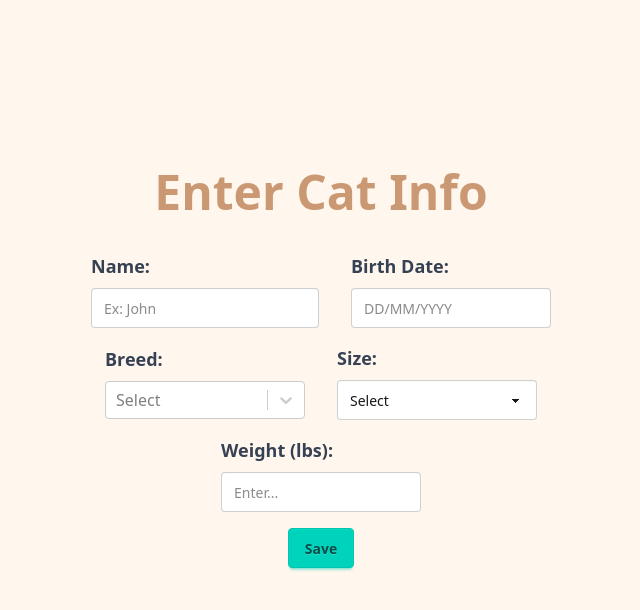
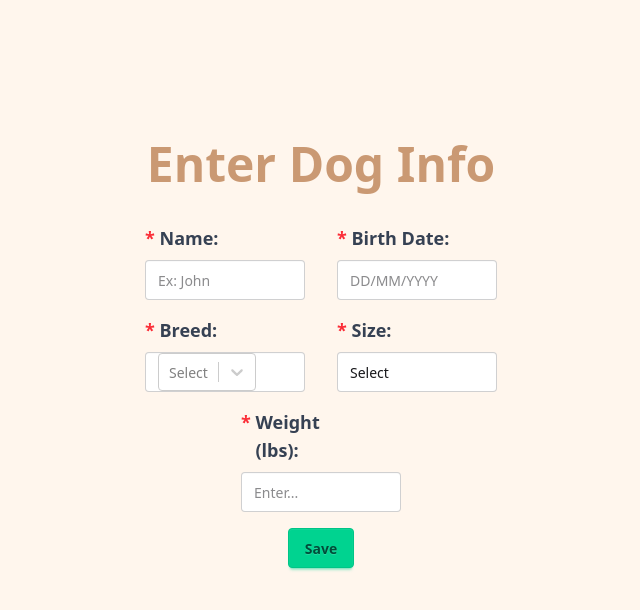
Before and after one commit to mmich3/Group-2-Petnosis, a React (Vite) app in the folder petnosis/: page /add-dog in a window 1280 px wide. Shown: the top 610 px of the page, without its empty margins (319-959 px from the left). Built offline with nearby package versions, Linux system fonts and the light colour scheme.

Commit message:
select pet saves

```diff
--- a/petnosis/src/App.jsx
+++ b/petnosis/src/App.jsx
@@ -27,11 +27,11 @@ function App() {
     },
     {
       path: '/add-cat',
-      element: <AddDog />,
+      element: <AddCat />,
     },
     {
       path: '/add-dog',
-      element: <AddCat />,
+      element: <AddDog />,
     },
     {
       path: '/SelectPet',
--- a/petnosis/src/pages/AddCat.jsx
+++ b/petnosis/src/pages/AddCat.jsx
@@ -60,6 +60,7 @@ const AddCat = () => {
         const catData = JSON.parse(localStorage.getItem('cats')) || [];
 
         const cat = {
+
             name,
             birthday: bday ? bday.toISOString() : '',
             breed,
@@ -69,6 +70,10 @@ const AddCat = () => {
 
         catData.push(cat);
         localStorage.setItem('cats', JSON.stringify(catData));
+    }
+
+    const handleAdd = () => {
+
     }
 
   return (
@@ -82,7 +87,7 @@ const AddCat = () => {
         <div className="flex justify-center items-center gap-8 ">
             <div>
                 <label className="block w-[200px] text-lg font-semibold mb-2 text-gray-700 ">Name:</label>
-                <input
+                <input required
                     type="text"
                     className="input input-bordered w-full max-w-xs"
                     value={name}
@@ -93,7 +98,7 @@ const AddCat = () => {
 
             <div>
                 <label className="block w-[200px] text-lg font-semibold mb-2 text-gray-700">Birth Date:</label>
-                <DatePicker
+                <DatePicker required
                     popperClassName="my-datepicker"
                     selected={bday}
                     onChange={(e) => setBday(e)}
@@ -112,7 +117,7 @@ const AddCat = () => {
         <div className="flex justify-center items-center gap-8">
             <div>
                 <label className=" block w-[200px] text-lg font-semibold mb-2 text-gray-700">Breed:</label>
-                <Select
+                <Select required
                     options={catBreeds}
                     value={catBreeds.find((breedObj) => breedObj.value === breed)}
                     onChange={(e) => setBreed(e.value)}
@@ -123,7 +128,7 @@ const AddCat = () => {
 
             <div>
                 <label className="block text-lg font-semibold mb-2 text-gray-700">Size:</label>
-                <select
+                <select required
                     value={size}
                     onChange={(e) => setSize(e.target.value)}
                     className=" select select-bordered w-[200px] mr-[0px]"
@@ -140,7 +145,7 @@ const AddCat = () => {
         <div className="flex justify-center items-center gap-8 mb-4">
             <div>
                 <label className="block w-[150px] text-lg font-semibold mb-2 text-gray-700">Weight (lbs):</label>
-                <input
+                <input required
                     type="number"
                     placeholder="Enter..."
                     value={weight}
--- a/petnosis/src/pages/AddDog.jsx
+++ b/petnosis/src/pages/AddDog.jsx
@@ -168,23 +168,72 @@ const AddDog = () => {
     const [bday, setBday] = useState(null);
     const [breed, setBreed] = useState('');
     const [size, setSize] = useState('');
-    const [weight, setWeight] = useState('');
+    const [weight, setWeight] = useState(null);
+    const [isNameFilled, setNameFilled] = useState(false);
+    const [isBdayFilled, setBdayFilled] = useState(false);
+    const [isBreedFilled, setBreedFilled] = useState(false);
+    const [isSizeFilled, setSizeFilled] = useState(false);
+    const [isWeightFilled, setWeightFilled] = useState(false);
+    const [handleClicked, setHandleClicked] = useState(false);
 
     const handle = () => {
+
+        // setHandleClicked(true);
+
+        // if (!name) {
+        //     setNameFilled(false);
+        //     return;
+        // } else {
+        //     setNameFilled(true);
+        // }
+
+        // if (!bday) {
+        //     setBdayFilled(false);
+        //     return;
+        // } else {
+        //     setBdayFilled(true);
+        // }
+
+        // if (!breed) {
+        //     setBreedFilled(false);
+        //     return;
+        // } else {
+        //     setBreedFilled(true);
+        // }
+
+        // if (!size) {
+        //     setSizeFilled(false);
+        //     return;
+        // } else {
+        //     setSizeFilled(true);
+        // }
+
+        // if (!weight) {
+        //     setWeightFilled(false);
+        //     return;
+        // } else {
+        //     setWeightFilled(true);
+        // }
 
         const dogData = JSON.parse(localStorage.getItem('dogs')) || [];
 
         const dog = {
-            name,
-            birthday: bday ? bday.toISOString() : '',
-            breed,
-            size,
-            dogWeight: weight ? weight.toISOString() : '',
+          name,
+          birthday: bday ? bday.toISOString() : '',
+          breed: breed?.value || '',
+          size,
+          dogWeight: weight || '',
         };
 
         dogData.push(dog);
         localStorage.setItem('dogs', JSON.stringify(dogData));
-    }
+
+        // setName('');
+        // setBday(null);
+        // setBreed(null);
+        // setSize('');
+        // setWeight('');
+      };
 
   return (
     <div className='min-h-screen'>
@@ -196,18 +245,31 @@ const AddDog = () => {
 
         <div className="flex justify-center items-center gap-8 ">
             <div>
-                <label className="block w-[200px] text-lg font-semibold mb-2 text-gray-700 ">Name:</label>
+                <div className='flex flex-row'>
+                    <label className="text-lg font-semibold mb-2 text-red-500 ml-4">*&nbsp;</label>
+                    <label className="block w-[110px] text-lg font-semibold mb-2 text-gray-700 ">Name:</label>
+                </div>
                 <input
                     type="text"
-                    className="input input-bordered w-full max-w-xs"
+                    className="input input-bordered w-40 ml-4"
                     value={name}
                     placeholder='Ex: John'
                     onChange={(e) => setName(e.target.value)}
                 />
+
+                {!isNameFilled && handleClicked && (
+                    <p className="text-red-500 text-sm ml-4">
+                    Please enter a name.
+                    </p>
+                )}
+
             </div>
 
             <div>
-                <label className="block w-[200px] text-lg font-semibold mb-2 text-gray-700">Birth Date:</label>
+                <div className='flex flex-row'>
+                    <label className="text-lg font-semibold mb-2 text-red-500">*&nbsp;</label>
+                    <label className="block w-[110px] text-lg font-semibold mb-2 text-gray-700">Birth Date:</label>
+                </div>
                 <DatePicker
                     popperClassName="my-datepicker"
                     selected={bday}
@@ -217,8 +279,14 @@ const AddDog = () => {
                     showMonthDropdown
                     showYearDropdown
                     dropdownMode="select"
-                    className=" input input-bordered w-[200px]"
+                    className="input input-bordered w-40 mr-4"
                 />
+
+            {!isBdayFilled && handleClicked && (
+                <p className="text-red-500 text-sm">
+                Please Enter a Birth Date
+                </p>
+            )}
 
           </div>
 
@@ -226,44 +294,72 @@ const AddDog = () => {
 
         <div className="flex justify-center items-center gap-8">
             <div>
-                <label className=" block w-[200px] text-lg font-semibold mb-2 text-gray-700">Breed:</label>
+                <div className='flex flex-row'>
+                    <label className="text-lg font-semibold mb-2 text-red-500 ml-4">*&nbsp;</label>
+                    <label className=" block w-[110px] text-lg font-semibold mb-2 text-gray-700">Breed:</label>
+                </div>
                 <Select
                     options={dogBreeds}
                     value={dogBreeds.find((breedObj) => breedObj.value === breed)}
                     onChange={(e) => setBreed(e.value)}
                     placeholder="Select"
-                    className="max-w-xs min-w-[200px]"
+                    className="input input-bordered w-40 ml-4"
                 />
+
+                {!isBreedFilled && handleClicked && (
+                    <p className="text-red-500 text-sm ml-4">
+                    Please Enter a Breed
+                    </p>
+                )}
             </div>
 
             <div>
-                <label className="block text-lg font-semibold mb-2 text-gray-700">Size:</label>
+                <div className='flex flex-row'>
+                    <label className="text-lg font-semibold mb-2 text-red-500">*&nbsp;</label>
+                    <label className="block text-lg font-semibold mb-2 text-gray-700">Size:</label>
+                </div>
+
                 <select
                     value={size}
                     onChange={(e) => setSize(e.target.value)}
-                    className=" select select-bordered w-[200px] mr-[0px]"
+                    className="input input-bordered w-40 mr-4"
                 >
                     <option value="">Select</option>
                     <option value="small">Small</option>
                     <option value="medium">Medium</option>
                     <option value="large">Large</option>
                 </select>
+
+                {!isSizeFilled && handleClicked && (
+                    <p className="text-red-500 text-sm">
+                    Please Enter a Dog Size
+                    </p>
+                )}
             </div>
 
         </div>
 
         <div className="flex justify-center items-center gap-8 mb-4">
             <div>
-                <label className="block w-[150px] text-lg font-semibold mb-2 text-gray-700">Weight (lbs):</label>
+                <div className='flex flex-row'>
+                    <label className="text-lg font-semibold mb-2 text-red-500">*&nbsp;</label>
+                    <label className="block w-[110px] text-lg font-semibold mb-2 text-gray-700">Weight (lbs):</label>
+                </div>
+
                 <input
                     type="number"
                     placeholder="Enter..."
                     value={weight}
                     min={0}
                     onChange={(e) => setWeight(e.targetValue)}
-                    className='input input-bordered w-[200px]'
+                    className="input input-bordered w-40"
 
                 />
+                {/* {!isWeightFilled && handleClicked &&(
+                    <p className="text-red-500 text-sm">
+                    Please Enter a Weight
+                    </p>
+                )}  */}
 
             </div>
 
--- a/petnosis/src/pages/SelectPet.jsx
+++ b/petnosis/src/pages/SelectPet.jsx
@@ -1,24 +1,47 @@
-import React from 'react';
+import React, { useState, useEffect } from 'react';
 import { Link } from 'react-router-dom';
-import Navbar from './Navbar'
+import Navbar from './Navbar';
 
 const SelectPet = () => {
+  const [pets, setPets] = useState([]);
+
+  useEffect(() => {
+    const dogData = localStorage.getItem('dogs');
+    const catData = localStorage.getItem('cats');
+
+    const dogs = dogData ? JSON.parse(dogData) : [];
+    const cats = catData ? JSON.parse(catData) : [];
+
+    setPets([...dogs, ...cats]);
+  }, []);
+
   return (
-    <div className='min-h-screen'>
-      <div className='flex min-h-screen flex-col justify-around'>
+    <div className='min-h-screen '>
+      <div className='mt-30 flex min-h-screen flex-col justify-around items-center '>
         <div className='hero-content'>
           <p className='mb-5 text-5xl font-bold text-[#ca9973]'>Select Pet</p>
         </div>
-        <div className='hero'>
-          <div className='hero-content flex'>
-            <Link className='mb-10' to='/PetOption'>
-            <button className='btn btn-accent'>Rocky</button>
-            </Link>
-            <Link className='mb-10' to='/PetOption'>
-            <button className='btn btn-secondary'>Max</button>
-            </Link>
+
+          <div className ='mb-150 flex flex-col items-center space-y-4'>
+
+
+
+          {pets.length === 0 ? (
+              <p className='text-xl'>No pets found. Add a pet to start a diagnosis! </p>
+
+            ) : (
+
+              pets.map((pet, index) => (
+                <Link key={index} to='/PetOption'>
+
+                  <button className='btn btn-secondary'>{pet.name}</button>
+
+                </Link>
+              ))
+            )}
+
           </div>
-        </div>
+
       </div>
       <Navbar />
     </div>
```
